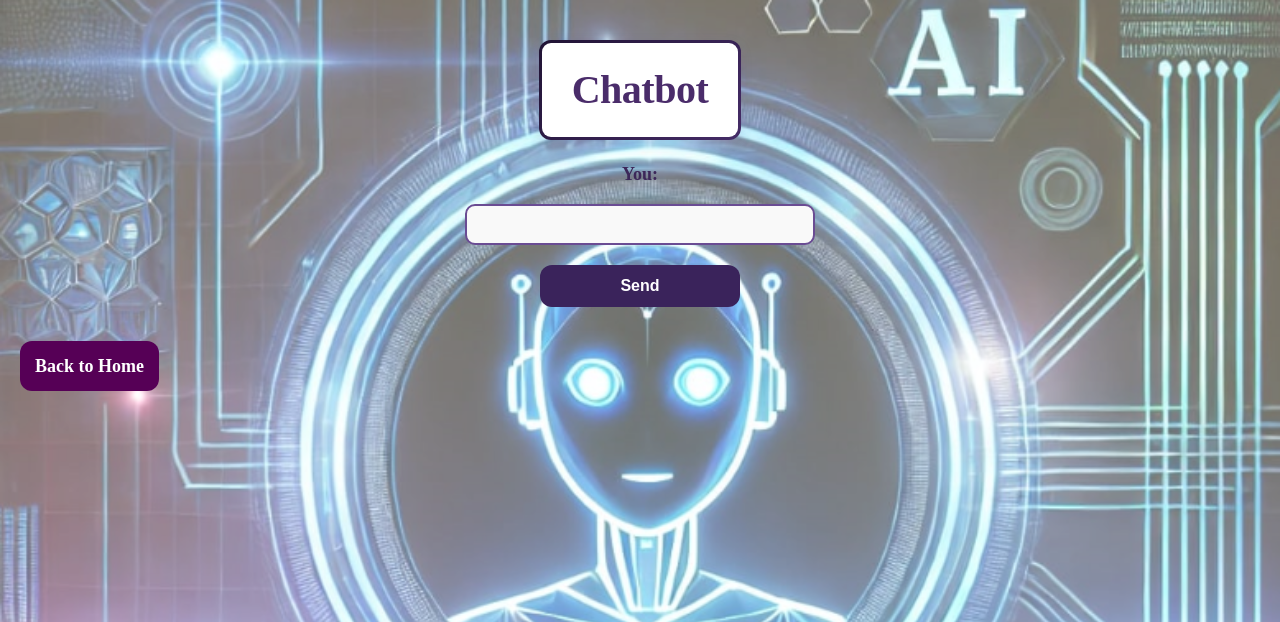
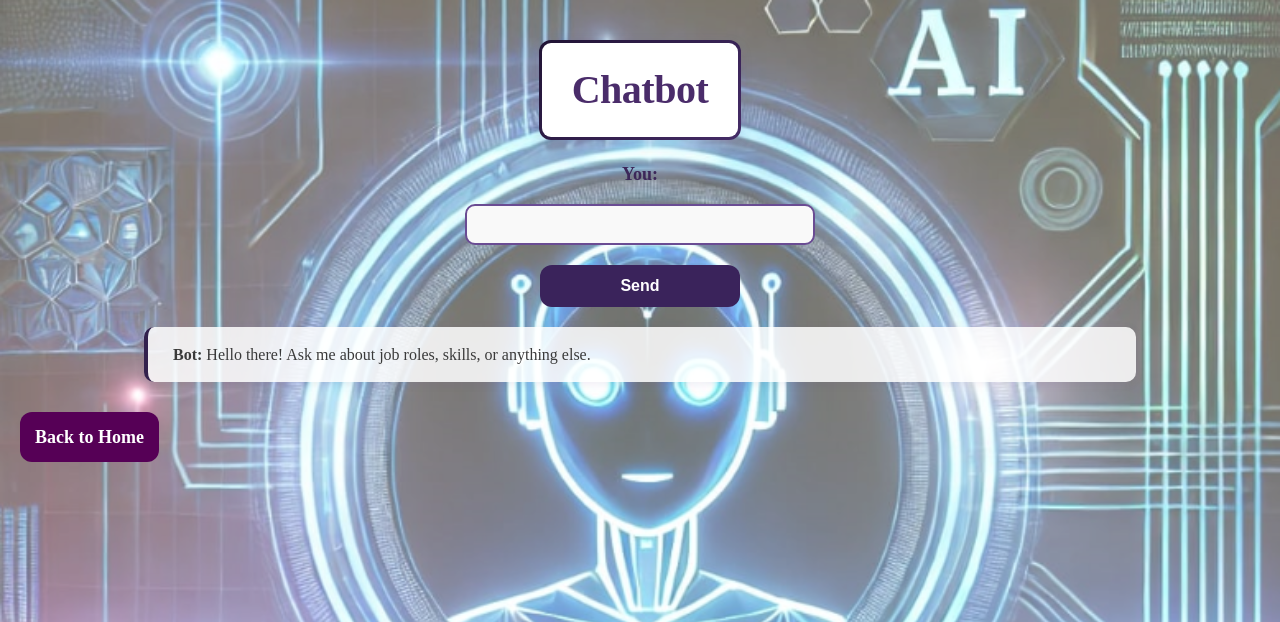
Before and after one commit to shivanirao1710/Truefit-Careers, a Flask app: page /chatbot in a window 1280 px wide. Shown: the top 622 px of the page. Run offline with Flask 3, Linux system fonts and the light colour scheme; some libraries are stand-ins or nearby versions.

Commit message:
personalized

```diff
--- a/app.py
+++ b/app.py
@@ -284,32 +284,56 @@ def find_job_roles_by_company(company_name, top_n=5):
     return filtered_jobs
 
 #CHATBOT
+def get_user_name():
+    user_id = session.get("user_id")  # Get logged-in user_id
+
+    if not user_id:
+        return "there"  # Default fallback if no user is logged in
+
+    conn = get_db_connection()
+    try:
+        with conn.cursor() as cursor:
+            cursor.execute("SELECT name FROM resumes WHERE user_id = %s LIMIT 1;", (user_id,))
+            result = cursor.fetchone()
+            return result[0] if result else "there"  # Return name or fallback
+    except Exception as e:
+        print("Error fetching name:", e)
+        return "there"
+    finally:
+        conn.close()
+
+#CHATBOT
 def correct_grammar_and_generate_response(text):
-    """Generate a well-formed response using GPT-2 for grammar correction and short replies"""
+    """Fix grammar using GPT-2 and generate short, meaningful responses."""
     inputs = gpt_tokenizer.encode(text, return_tensors='pt')
 
     outputs = gpt_model.generate(
         inputs,
-        max_new_tokens=30,  # Limit response length to prevent rambling
+        max_new_tokens=30,  # Limit response length
         num_return_sequences=1,
         no_repeat_ngram_size=2,
-        top_p=0.85,  # Reduce randomness
+        top_p=0.85,
         temperature=0.6
     )
 
     generated_response = gpt_tokenizer.decode(outputs[0], skip_special_tokens=True)
 
-    # Trim response to keep it short and clear
-    return generated_response.split(".")[0] + "."
+    # ✅ Extract the first proper sentence to avoid unnecessary text
+    cleaned_response = re.split(r'[.!?]', generated_response)[0].strip() + "."
+
+    return cleaned_response
 #CHATBOT
-
+# ✅ Chatbot Route
 @app.route("/chatbot", methods=["GET", "POST"])
 def chatbot_route():
+    user_name = get_user_name()  # Fetch user name at the beginning
+    greeting_message = f"Hello {user_name}! Ask me about job roles, skills, or anything else."
+
     if request.method == "POST":
         user_input = request.form.get("user_input", "").strip()
 
         if not user_input:
-            return render_template("chatbot.html", response="Please ask me something!")
+            return render_template("chatbot.html", response=f"Hello {user_name}, please ask me something!")
 
         job_info = get_job_data_from_postgresql()  # Fetch job data
         response = ""
@@ -321,13 +345,13 @@ def chatbot_route():
             matching_jobs = [job for job in job_info if job_role.lower() in job["job_role"].lower()]
 
             if matching_jobs:
-                response = f"Here are the key skills needed for **{job_role}**:\n\n"
+                response = f"Here are the key skills needed for **{job_role}**, {user_name}:\n\n"
                 response += "\n".join(
                     f"- **{job['job_role']}** at {job['company_name']} (Skills: {job['skills_cleaned']})"
                     for job in matching_jobs[:3]
                 )
             else:
-                response = f"Sorry, I couldn't find skills for **'{job_role}'**. Try a different job title."
+                response = f"Sorry, {user_name}, I couldn't find skills for **'{job_role}'**. Try a different job title."
 
         # ✅ Check if user is asking about "job roles for X"
         elif re.search(r"(?:job roles for|roles for|positions for|careers in)\s+(.+)", user_input, re.IGNORECASE):
@@ -335,13 +359,13 @@ def chatbot_route():
             matching_jobs = [job for job in job_info if job_role.lower() in job["job_role"].lower()]
 
             if matching_jobs:
-                response = f"Here are some job roles related to **{job_role}**:\n\n"
+                response = f"Here are some job roles related to **{job_role}**, {user_name}:\n\n"
                 response += "\n".join(
                     f"- **{job['job_role']}** at {job['company_name']} (Skills: {job['skills_cleaned']})"
                     for job in matching_jobs[:3]
                 )
             else:
-                response = f"Sorry, I couldn't find roles for **'{job_role}'**. Try a different job title."
+                response = f"Sorry, {user_name}, I couldn't find roles for **'{job_role}'**. Try a different job title."
 
         # ✅ Check if user is asking about "jobs at X"
         elif re.search(r"jobs at\s+(.+)", user_input, re.IGNORECASE):
@@ -349,21 +373,27 @@ def chatbot_route():
             matching_jobs = [job for job in job_info if company_name.lower() in job["company_name"].lower()]
 
             if matching_jobs:
-                response = f"Here are some job roles available at **{company_name}**:\n\n"
+                response = f"Here are some job roles available at **{company_name}**, {user_name}:\n\n"
                 response += "\n".join(
                     f"- **{job['job_role']}** (Skills: {job['skills_cleaned']})"
                     for job in matching_jobs[:3]
                 )
             else:
-                response = f"Sorry, I couldn't find any jobs at **{company_name}**. Try checking the company's career page."
+                response = f"Sorry, {user_name}, I couldn't find any jobs at **{company_name}**. Try checking the company's career page."
 
-          # ✅ Handle General Queries with Controlled GPT-2 Response
+        # ✅ Handle General Queries with GPT-2 and DialoGPT
         else:
-            response = correct_grammar_and_generate_response(user_input)
+            corrected_input = correct_grammar_and_generate_response(user_input)  # Fix grammar first
 
-        return render_template("chatbot.html", user_input=user_input, response=response)
+            # ✅ Generate a conversational response using DialoGPT
+            bot_response = chatbot(corrected_input, max_new_tokens=50, pad_token_id=gpt_tokenizer.eos_token_id)[0]['generated_text']
 
-    return render_template("chatbot.html", response="Ask me about job roles, skills, or anything else!")
+            # ✅ Extract the relevant response (removing repetitions)
+            response = re.split(r'[\n]', bot_response)[0].strip()
+
+        return render_template("chatbot.html", user_input=user_input, response=response, user_name=user_name)
+
+    return render_template("chatbot.html", response=greeting_message, user_name=user_name)
 
 #RESUME
 def get_resume_data(user_id):
@@ -477,12 +507,13 @@ def reset():
 def index():
     return redirect(url_for('login'))
 
-# Home route
 @app.route('/home')
 def home():
     if 'user_id' not in session:
         return redirect(url_for('login'))
-    return render_template('home.html')
+    user_name = get_user_name()  # Fetch user's name from DB
+
+    return render_template('home.html', user_name=user_name)
 
 # Register route
 @app.route('/register', methods=['GET', 'POST'])
--- a/templates/chatbot.html
+++ b/templates/chatbot.html
@@ -64,9 +64,12 @@
         </form>
 
         {% if user_input %}
+
             <div class="message-box">
                 <strong>You:</strong> {{ user_input }}
             </div>
+        {% endif %}
+        {% if response %}
             <div class="message-box">
                 <strong>Bot:</strong> {{ response }}
             </div>
--- a/templates/home.html
+++ b/templates/home.html
@@ -13,7 +13,7 @@
     <div class="home-page">
 
         <br>
-        <h1>Welcome to Truefit Careers</h1>
+        <h1>Hello, {{ user_name }}! Welcome to Truefit Careers</h1>
         <div class="button-container">
             <a href="{{ url_for('upload') }}" class="bttn">Resume Analyzer</a>  <!-- This points to the 'upload' route -->
             <a href="{{ url_for('search') }}" class="bttn">Find Jobs</a>
```
